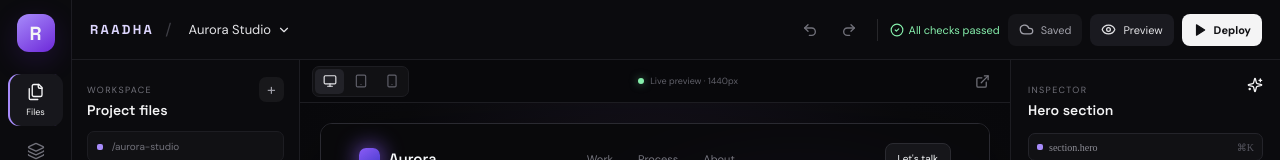
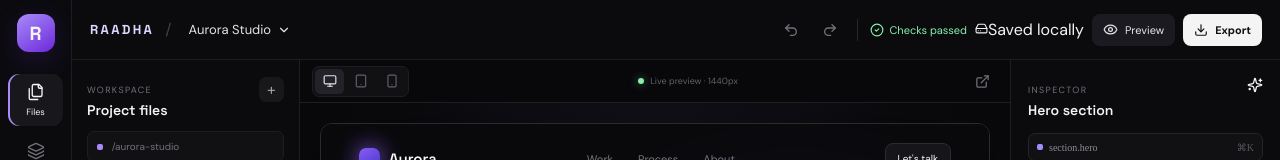
Before and after one commit to Swapnild007/RAADHA, a React (Vite) app: page / in a window 1280 px wide. Shown: the top 160 px of the page. Built offline with nearby package versions, Linux system fonts and the light colour scheme.

Commit message:
feat: wire editor history preview and project export controls

```diff
--- a/src/components/Topbar.jsx
+++ b/src/components/Topbar.jsx
@@ -1,22 +1,22 @@
-import { ChevronDown, Cloud, Eye, Play, Undo2, Redo2, CheckCircle2 } from "lucide-react";
+import { ChevronDown, Download, Eye, Undo2, Redo2, CheckCircle2, HardDrive } from "lucide-react";
 
-export default function Topbar({ project, onValidate, validation }) {
+export default function Topbar({ project, validation, onUndo, onRedo, canUndo, canRedo, saved, onPreview, onExport }) {
   return <header className="topbar">
     <div className="crumbs">
       <span className="brand-word">RAADHA</span>
       <span className="slash">/</span>
-      <button className="project-select">{project.name}<ChevronDown size={14}/></button>
+      <button className="project-select" title="Current project">{project.name}<ChevronDown size={14}/></button>
     </div>
     <div className="top-actions">
-      <button className="icon-button" title="Undo"><Undo2 size={16}/></button>
-      <button className="icon-button" title="Redo"><Redo2 size={16}/></button>
+      <button className="icon-button" title="Undo last change" onClick={onUndo} disabled={!canUndo}><Undo2 size={16}/></button>
+      <button className="icon-button" title="Redo change" onClick={onRedo} disabled={!canRedo}><Redo2 size={16}/></button>
       <span className="divider" />
-      <div className={validation.passed ? "build-status ready" : "build-status"}>
-        <CheckCircle2 size={14}/>{validation.passed ? "All checks passed" : "Needs attention"}
+      <div className={validation.passed ? "build-status ready" : "build-status"} title="Local project checks">
+        <CheckCircle2 size={14}/>{validation.passed ? "Checks passed" : "Needs attention"}
       </div>
-      <button className="ghost-button"><Cloud size={15}/> Saved</button>
-      <button className="preview-button"><Eye size={15}/> Preview</button>
-      <button className="deploy-button"><Play size={14} fill="currentColor"/> Deploy</button>
+      <span className="save-status" title="Saved in this browser"><HardDrive size={13}/>{saved ? "Saved locally" : "Saving…"}</span>
+      <button className="preview-button" onClick={onPreview}><Eye size={15}/> Preview</button>
+      <button className="deploy-button" onClick={onExport}><Download size={14}/> Export</button>
     </div>
   </header>;
 }
```
